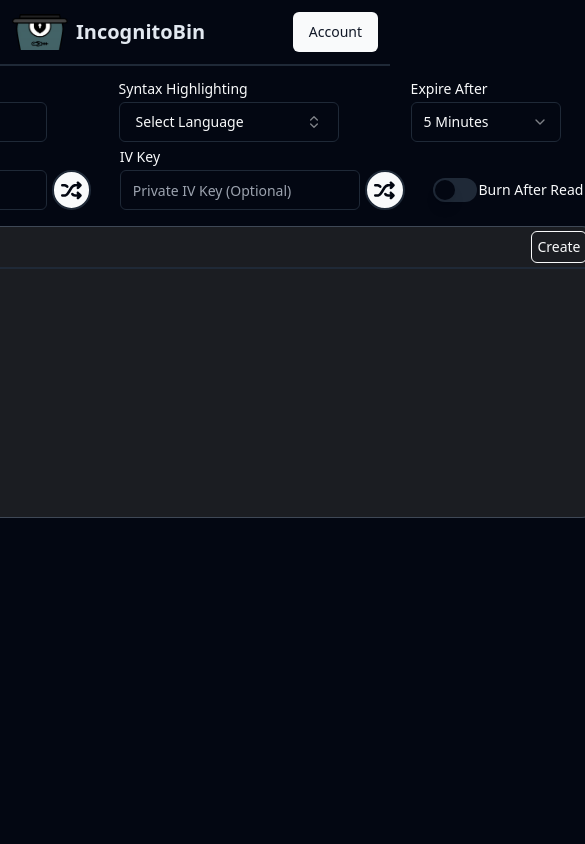
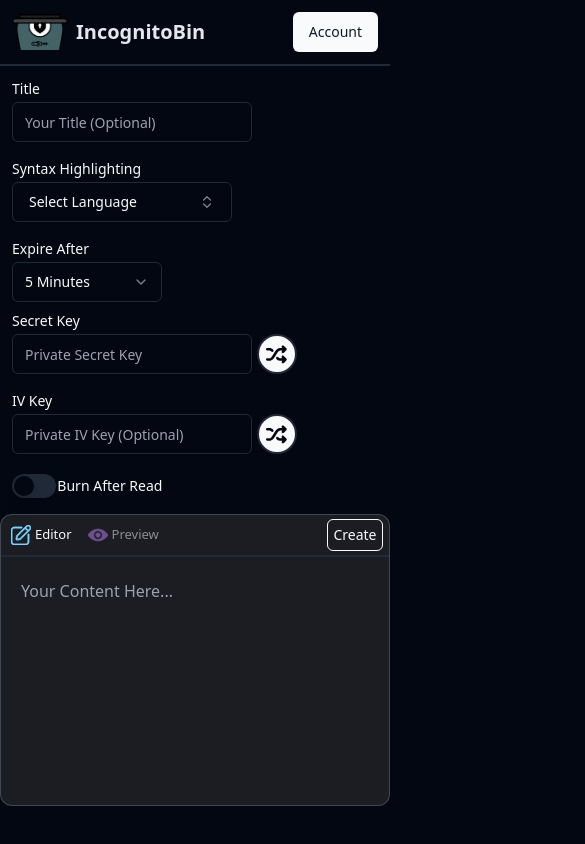
Before and after one commit to IncognitoBin/IncognitoBin, a React (Vite) app in the folder Client/: page / in a window 390 px wide. Shown: the whole page, 585 px wide, since content can reach past the window. Built offline with nearby package versions, Linux system fonts and the light colour scheme.

Commit message:
Fix Client: Make Paste Creation Page Mobile Responsive

```diff
--- a/Client/src/components/CreatePaste/Body.tsx
+++ b/Client/src/components/CreatePaste/Body.tsx
@@ -17,10 +17,10 @@ const CreatePasteBody: React.FC<CreatePasteBodyProps> = ({
   const [tap, setTap] = useState(0);
 
   return (
-    <div>
+    <div className="w-screen md:w-[796px] 2xl:w-[1468.8px]">
       <div className="bg-[var(--chal-item-bg)] rounded-xl border-[1px] border-slate-500/50 ">
         <ContentHeader CreateAction={Create} setTap={setTap} tap={tap} />
-        <div className="w-[796px] 2xl:w-[1468.8px]">
+        <div className="">
           <ContentArea
             Syntax={Syntax}
             Content={Content}
--- a/Client/src/components/CreatePaste/Header.tsx
+++ b/Client/src/components/CreatePaste/Header.tsx
@@ -27,11 +27,11 @@ const CreatePasteHeader: React.FC<CreatePasteHeaderProps> = ({
   setIvKey,
   title,
   setTitle,
-  setExpiration
+  setExpiration,
 }) => {
   return (
-      <div className="flex flex-col 2xl:flex-row justify-between 2xl:items-center items-start h-36 2xl:h-[102px] pb-4">
-        <div className="flex flex-row justify-between 2xl:w-[670px] gap-[4.5rem] 2xl:gap-0">
+    <div className="flex w-screen md:w-auto flex-col 2xl:flex-row gap-3 justify-between 2xl:items-center items-start 2xl:h-[102px] pb-4">
+      <div className="flex flex-col pl-3 md:pl-0 gap-5  md:flex-row justify-between md:w-[670px] md:gap-[4.5rem] 2xl:gap-0">
         <InputWithLabel
           InputLabelText="Title "
           InputPlaceHolder="Your Title (Optional)"
@@ -42,7 +42,7 @@ const CreatePasteHeader: React.FC<CreatePasteHeaderProps> = ({
         <SyntaxBox value={syntax} setValue={setSyntax} />
         <ExpireWithLabel setExpiration={setExpiration} />
       </div>
-        <div className="flex flex-row justify-between w-[776.8px] 2xl:ml-5 ml-0">
+      <div className="flex flex-col pl-3 md:pl-0 gap-5 md:gap-0 md:flex-row justify-between md:w-[776.8px] w-screen 2xl:ml-5 ml-0">
           <InputWithGenerator
             InputLabelText="Secret Key"
             InputPlaceHolder="Private Secret Key"
@@ -59,7 +59,7 @@ const CreatePasteHeader: React.FC<CreatePasteHeaderProps> = ({
             Secret={ivkey}
             setSecretKey={setIvKey}
           />
-          <div className="mt-7">
+          <div className="mt-0 md:mt-7">
               <BurnAfterReadSwitch burn={burn} onBurnClick={()=>setBurn(burn?false:true)} />
           </div>
         </div>
```
Lines whose indentation alone changed are shown as unchanged.
